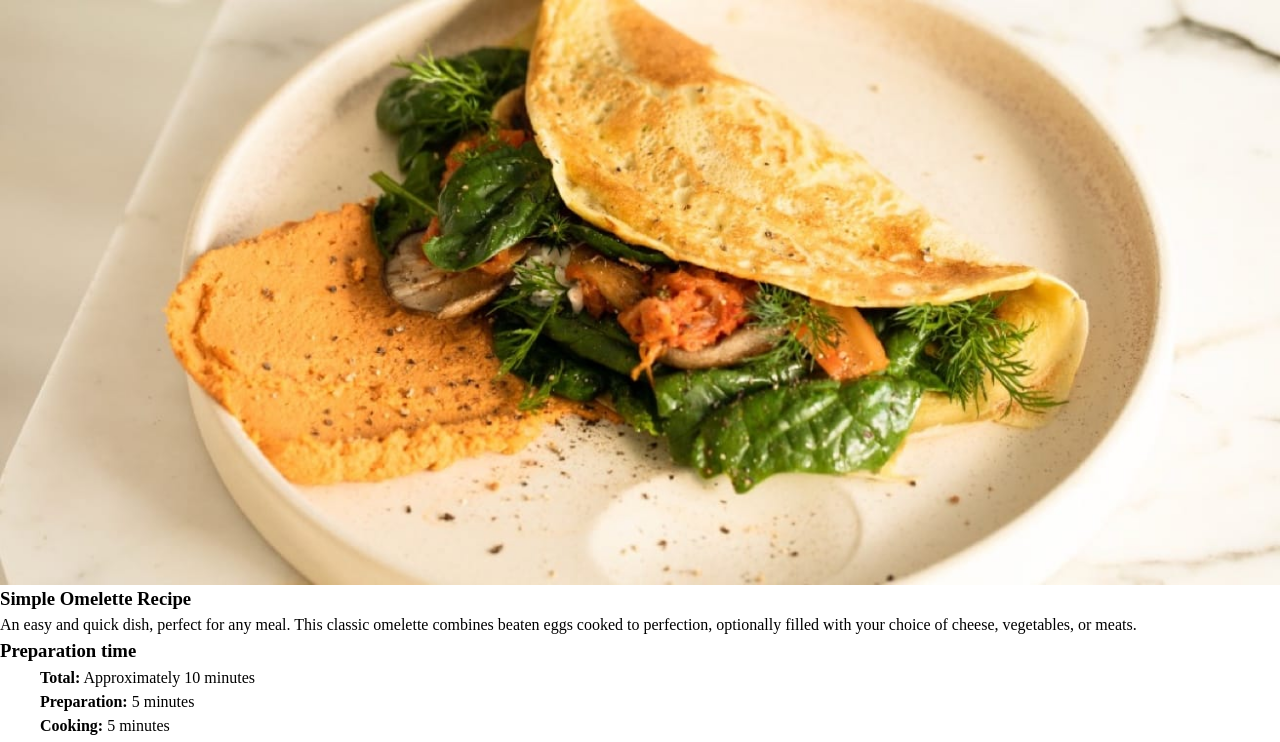
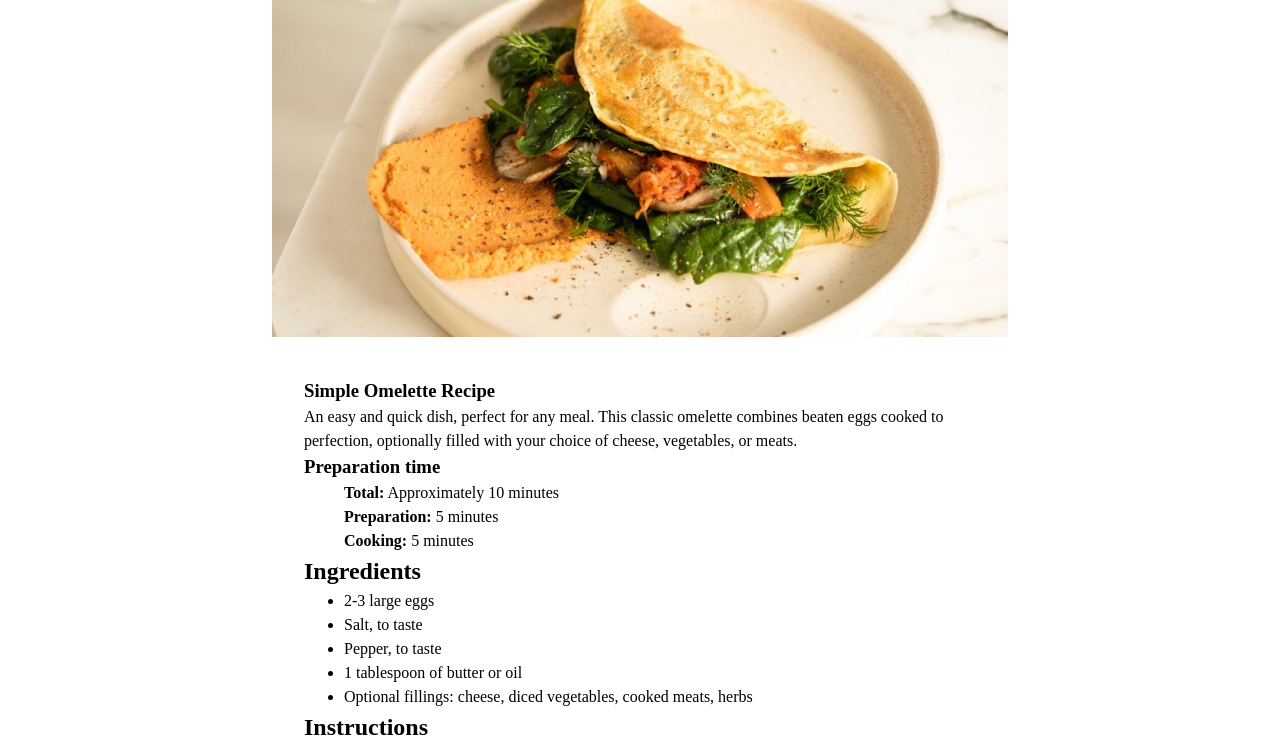
Before and after one commit to turkan03/recipe-page, a plain HTML site: page index.html in a window 1280 px wide. Shown: the top 742 px of the page. Drawn offline with Linux system fonts and the light colour scheme.

Commit message:
Add basic layout

```diff
--- a/css/index.css
+++ b/css/index.css
@@ -8,3 +8,23 @@
   --brown: hsl(14, 45%, 36%);
   --white: hsl(0, 0%, 100%);
 }
+
+/* LAYOUT */
+
+body {
+  min-height: 100vh;
+}
+
+main {
+  display: flex;
+  justify-content: center;
+  align-items: center;
+}
+
+.card {
+  max-width: 736px;
+}
+
+.card_content {
+  padding: 40px 32px;
+}
```
